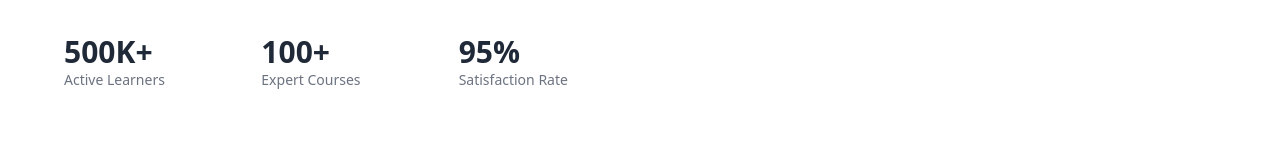
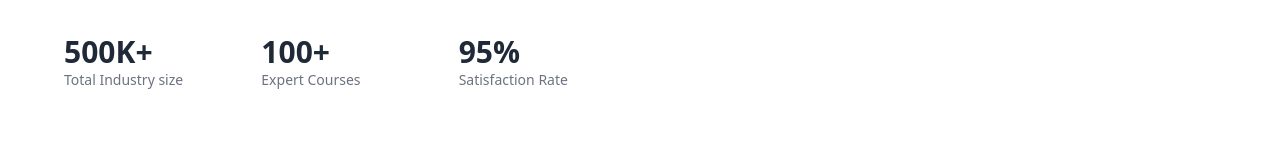
Before and after one commit to tarunWebBuilder/learnify, a Next.js app: page / in a window 1280 px wide. Shown: the part 494-654 px from the top of the page. Built offline with nearby package versions, Linux system fonts and the light colour scheme.

Commit message:
replaced words

```diff
--- a/app/page.tsx
+++ b/app/page.tsx
@@ -58,7 +58,7 @@ export default function LandingPage() {
               <div className="mt-12 grid grid-cols-3 gap-8">
                 <div>
                   <p className="text-3xl font-bold text-lab-neutral-dark">500K+</p>
-                  <p className="text-sm text-lab-neutral-gray">Active Learners</p>
+                  <p className="text-sm text-lab-neutral-gray">Total Industry size</p>
                 </div>
                 <div>
                   <p className="text-3xl font-bold text-lab-neutral-dark">100+</p>
```
